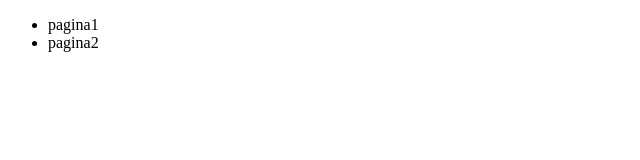
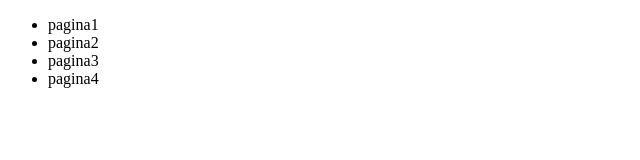
Before and after one commit to Razvan-Cosma/My-tests, a plain HTML site: page index.html in a window 1280 px wide. Shown: the whole page, without its empty margins (0-640 px from the left). Drawn offline with Linux system fonts and the light colour scheme.

Commit message:
update index.html

```diff
--- a/index.html
+++ b/index.html
@@ -10,6 +10,8 @@
     <ul>
         <li href="./index.html">pagina1</li>
         <li href="#">pagina2</li>
+        <li href="#">pagina3</li>
+        <li href="#">pagina4</li>
     </ul>
     </nav>
 
```
